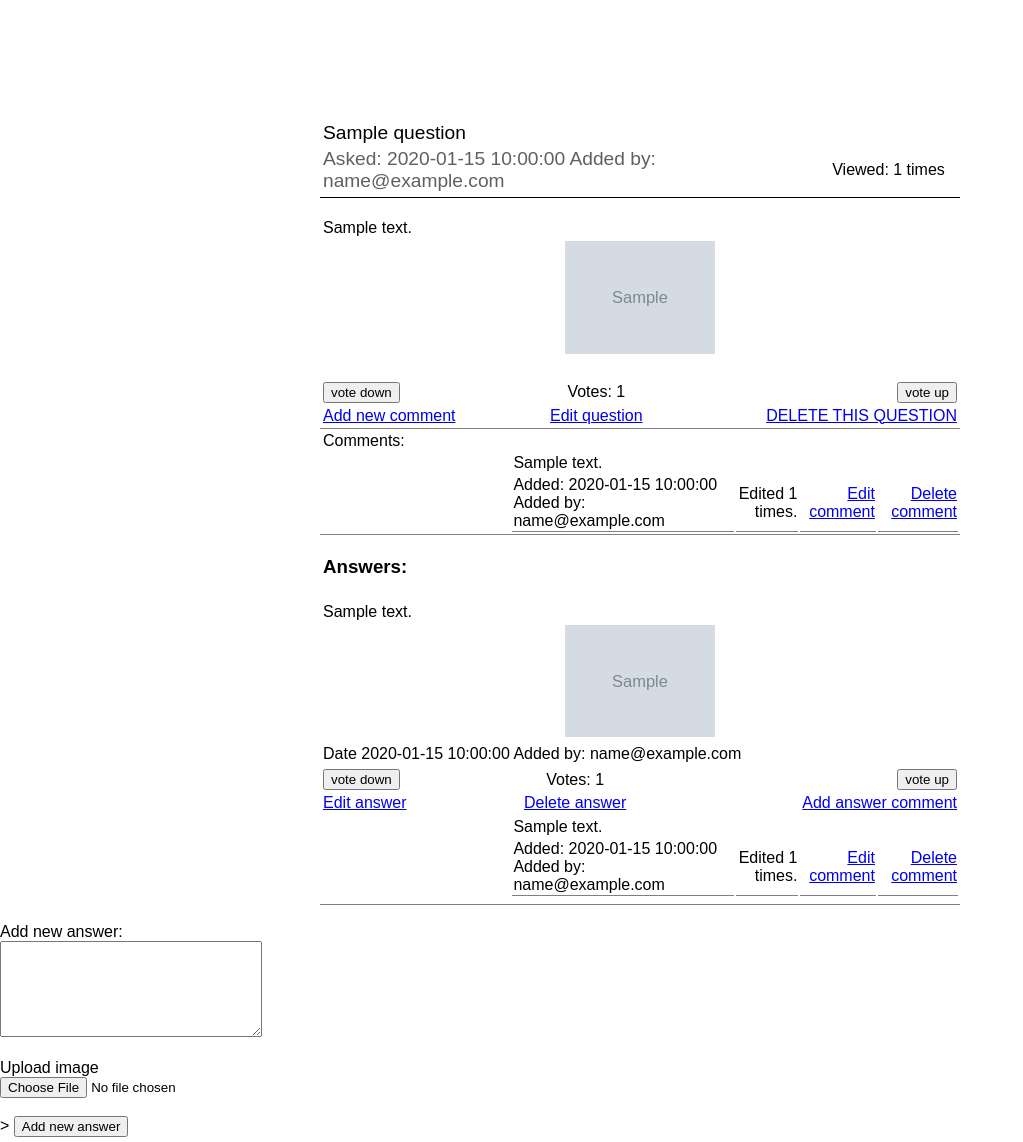
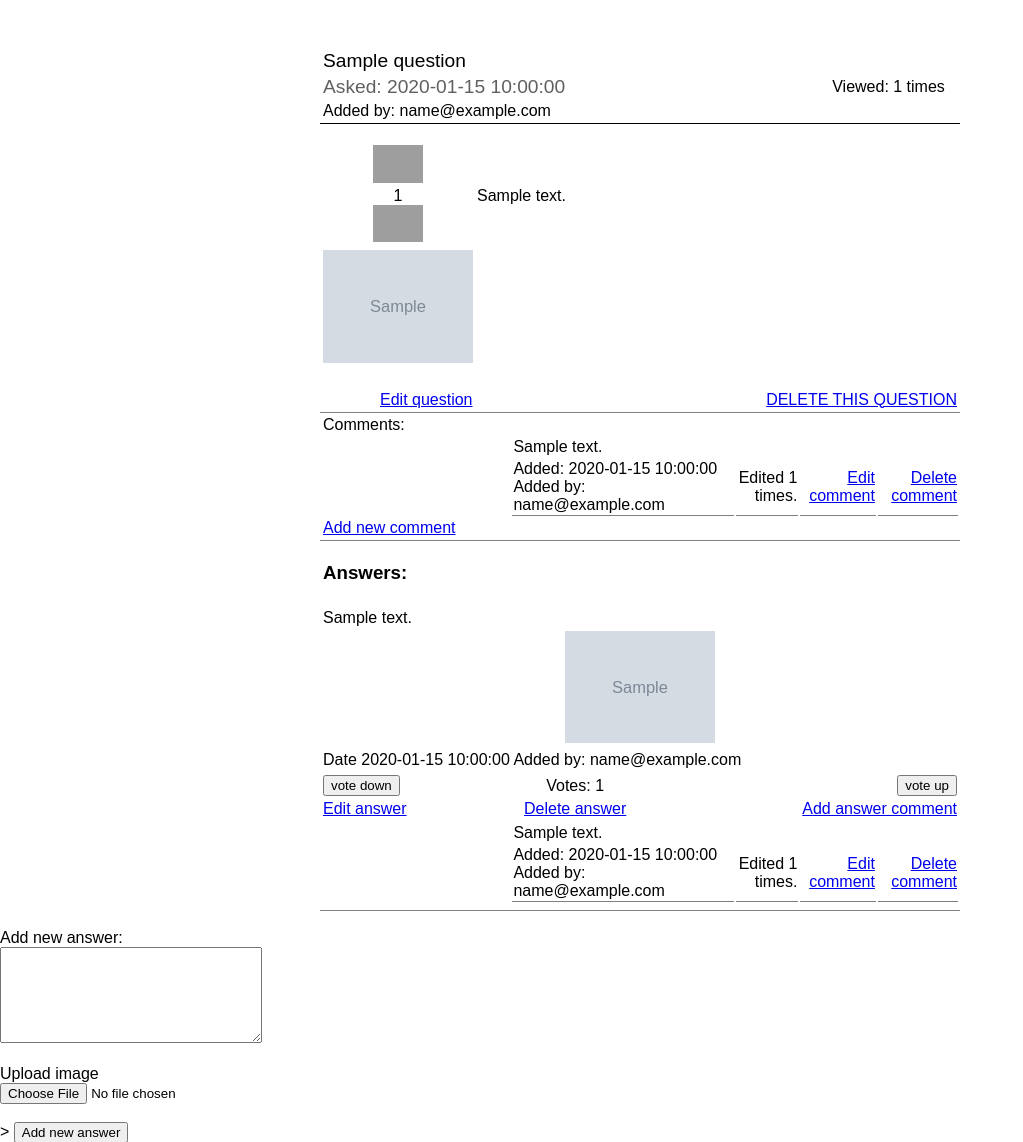
Before and after one commit to CodecoolGlobal/ask-mate-3-python-Cseplonorbert, a Flask app: template templates/question.html in a window 1280 px wide. Shown: the part 51-1193 px from the top of the page, without its empty margins (0-1023 px from the left). Run offline with Flask 2, Linux system fonts and the light colour scheme; the template is opened without the code that fills it: most values are stand-ins (such as "Sample title", 1, 10 or a date in 2020); grey boxes marked "Sample" are stand-in pictures; grey boxes are pictures that could not be loaded.

Commit message:
refactor: table elements (WIP)

```diff
--- a/templates/question.html
+++ b/templates/question.html
@@ -5,28 +5,29 @@
 {% endblock %}
 
 {% block content %}
-    <br>
-    <br>
-    <br>
-    <br>
-
         <table class="table2">
             <tr>
                 <td class="td_title2">{{ question["title"] }}</td>
             </tr>
             <tr>
-                <td class="td_date">Asked: {{ question["submission_time"] }} Added by: {{ question['email'] }}</td>
+                <td class="td_date">Asked: {{ question["submission_time"] }}</td>
                 <td class="td_view">Viewed: {{ question["view_number"] }} times</td>
             </tr>
             <tr>
                 <br>
+                <td>Added by: {{ question['email'] }}</td>
             </tr>
         </table>
     <br>
 
     <table class="table3">
         <tr>
-            <td>{{ question["message"] }}</td>
+            <td class="td-center">
+                <a href="{{ url_for("question_vote_up", question_id=question["id"]) }}"><img src="{{ url_for('static', filename='images/upp_arrow.png') }}" alt="Vote up" style="width: 50px"></a><br>
+                {{ question['vote_number'] }}<br>
+                <a href="{{ url_for("question_vote_down", question_id=question["id"]) }}"><img src="{{ url_for('static', filename='images/down_arrow.png') }}" alt="Vote down" style="width: 50px"></a>
+            </td>
+            <td class="td_question_message">{{ question["message"] }}</td>
         </tr>
         {% if question["image"] %}
             <tr>
@@ -38,22 +39,6 @@
     <br>
     <table class="table4">
         <tr>
-            <td>
-                <form action='{{ url_for("question_vote_down", question_id=question["id"]) }}' method = 'GET' >
-                    <button type="submit"> vote down </button>
-                </form>
-            </td>
-            <td class="td-center">
-                Votes: {{ question['vote_number'] }}
-            </td>
-            <td class="td-right">
-                <form action='{{ url_for("question_vote_up", question_id=question["id"]) }}' method = 'GET' >
-                    <button type="submit"> vote up </button>
-                </form>
-            </td>
-        </tr>
-        <tr>
-            <td><a href="{{ url_for('add_question_comment', question_id=question['id']) }}">Add new comment</a></td>
             <td class="td-center"><a href="{{ url_for('edit_question', question_id=question['id']) }}">Edit question</a></td>
             <td class="td-right"><a href="{{ url_for('delete_question', question_id=question['id']) }}">DELETE THIS QUESTION</a></td>
         </tr>
@@ -77,6 +62,9 @@
                     </tr>
                 {% endif %}
         {% endfor %}
+        <tr>
+            <td><a href="{{ url_for('add_question_comment', question_id=question['id']) }}">Add new comment</a></td>
+        </tr>
     </table>
     <table class="table3">
     <tr>
```
